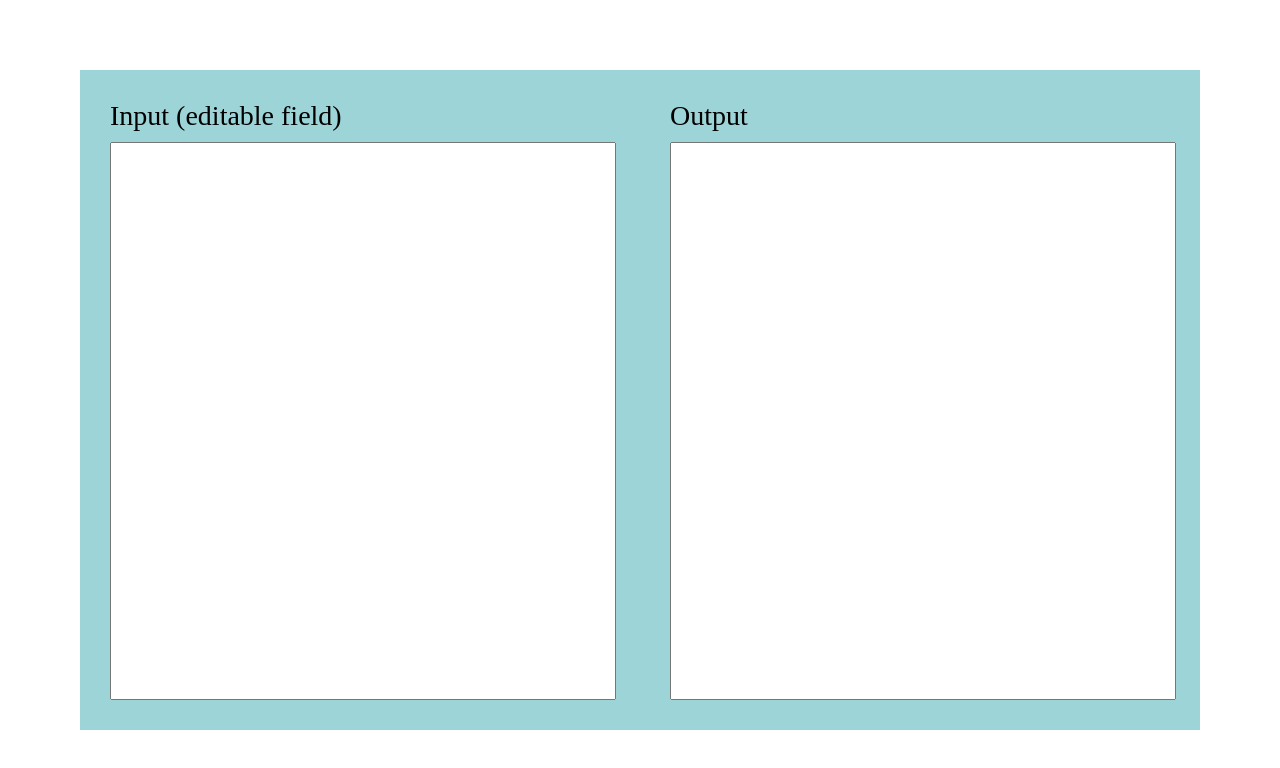
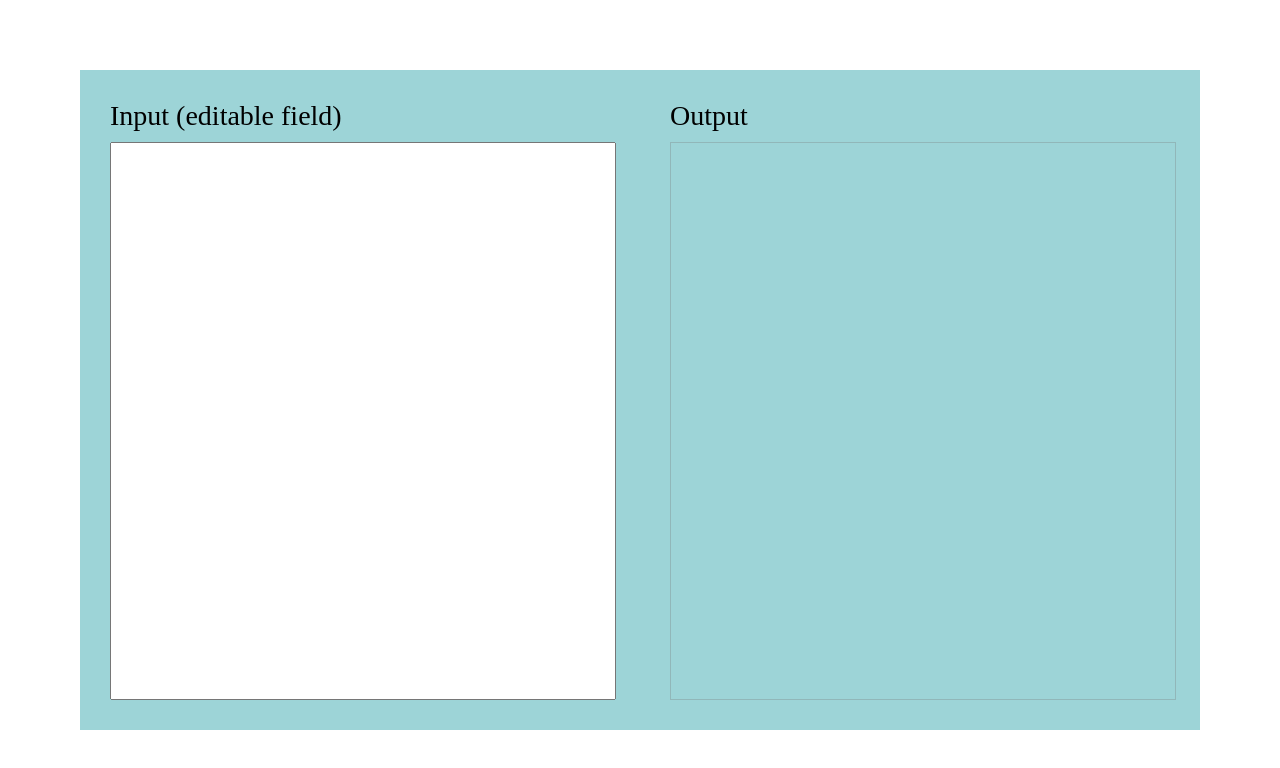
Before and after one commit to KendoJaaa/modify-json, a React (Create React App) app: page / in a window 1280 px wide. Shown: the top 768 px of the page. Built offline with nearby package versions, Linux system fonts and the light colour scheme.

Commit message:
:sparkles: allow disable textarea to work for JsonBox

```diff
--- a/src/JsonBox.css
+++ b/src/JsonBox.css
@@ -20,3 +20,7 @@
   width: 100%;
   height: 100%;
 }
+
+.--disabled {
+  background-color: #9DD4D7;
+}
--- a/src/JsonBox.js
+++ b/src/JsonBox.js
@@ -3,6 +3,7 @@ import './JsonBox.css'
 import React, { Component } from 'react'
 
 import PropTypes from 'prop-types'
+import cn from 'classnames'
 
 class JsonBox extends Component {
 
@@ -23,8 +24,9 @@ class JsonBox extends Component {
   renderTextArea = () => {
     return (
       <textarea
-        className='json-box__text-area'
+        className={cn('json-box__text-area', { '--disabled': !this.props.onChange })}
         onChange={this.props.onChange}
+        disabled={!this.props.onChange}
       />
     )
   }
```
